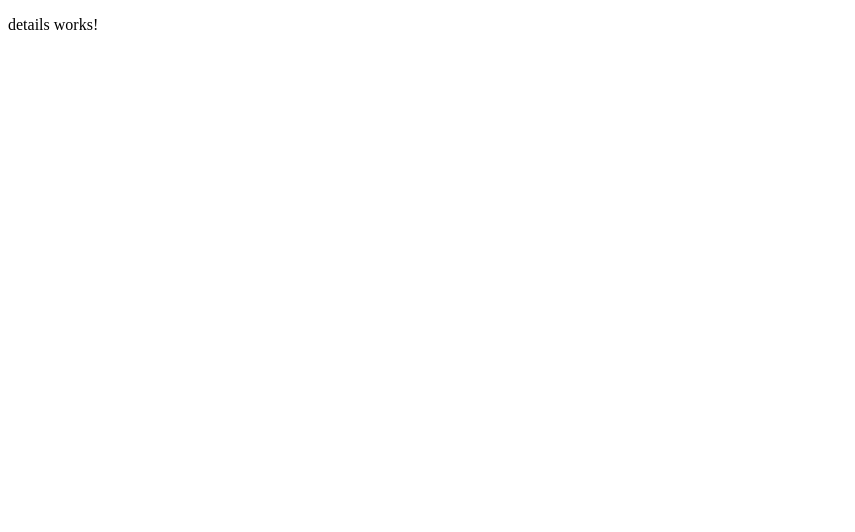
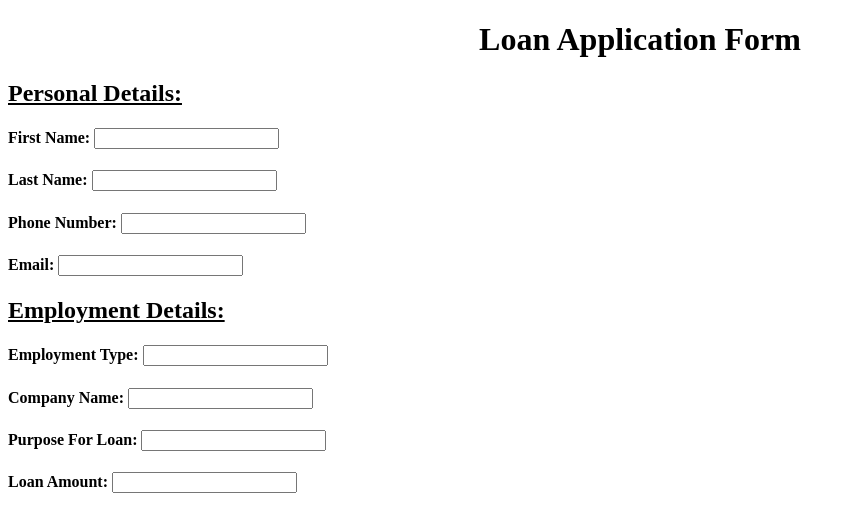
Before and after one commit to MasonCapps/Loan-Application, an Angular app: page / in a window 1280 px wide. Shown: the top 532 px of the page, without its empty margins (0-855 px from the left). Built offline with nearby package versions, Linux system fonts and the light colour scheme.

Commit message:
Adds html to details page

```diff
--- a/src/app/details/details.component.html
+++ b/src/app/details/details.component.html
@@ -1 +1,19 @@
-<p>details works!</p>
+<div style="text-align:center">
+  <h1>Loan Application Form</h1>
+</div>
+<div>
+  <div>
+    <h2><u>Personal Details:</u></h2>
+    <h4>First Name: <input type="text" /></h4>
+    <h4>Last Name: <input type="text" /></h4>
+    <h4>Phone Number: <input type="text" /></h4>
+    <h4>Email: <input type="text" /></h4>
+  </div>
+  <div>
+    <h2><u>Employment Details:</u></h2>
+    <h4>Employment Type: <input type="text" /></h4>
+    <h4>Company Name: <input type="text" /></h4>
+    <h4>Purpose For Loan: <input type="text" /></h4>
+    <h4>Loan Amount: <input type="text" /></h4>
+  </div>
+</div>
--- a/src/app/details/details.component.ts
+++ b/src/app/details/details.component.ts
@@ -12,4 +12,8 @@ export class DetailsComponent implements OnInit {
   ngOnInit(): void {
   }
 
+  loan = {}
+
+  loans = []
+
 }
```
